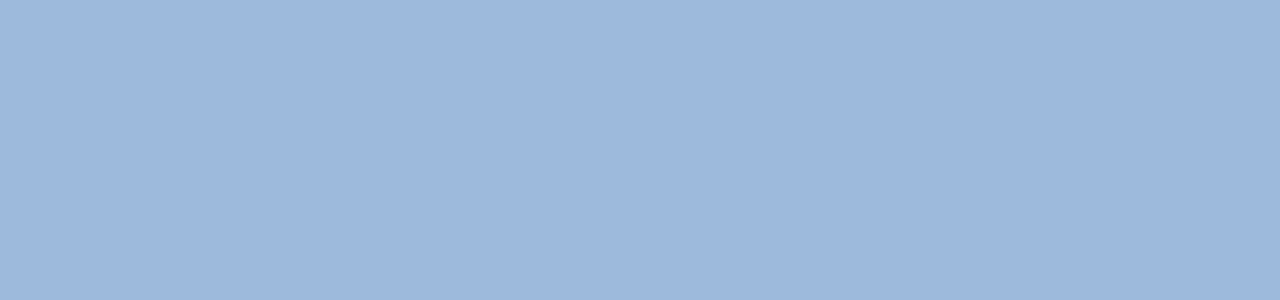
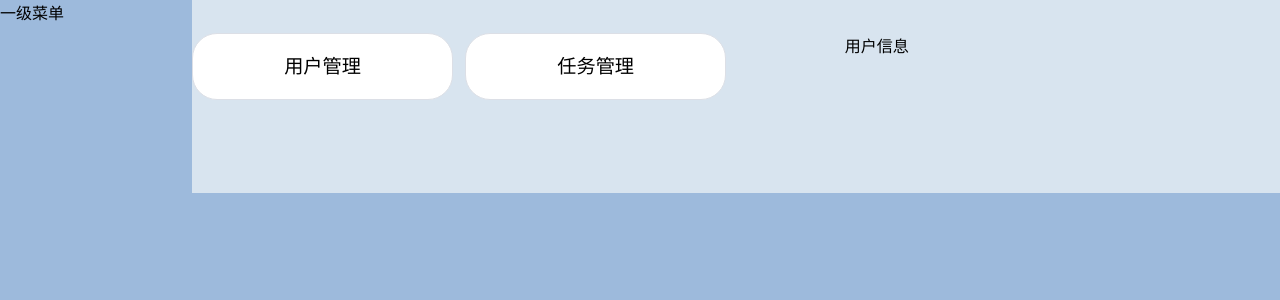
Before and after one commit to Wqinxi/front-design, a Vue app: page /manage/task in a window 1280 px wide. Before the commit this address had no page. Shown: the top 300 px of the page. Built offline with nearby package versions, Linux system fonts and the light colour scheme.

Commit message:
二级菜单雏形

```diff
--- a/public/css/reset.css
+++ b/public/css/reset.css
@@ -5,7 +5,7 @@ body{
 }
 :root{
     --bkg-clr: rgb(157,186,220);
-    --light-bgk-clr: rgb(216,228,239);
+    --light-bkg-clr: rgb(216,228,239);
 }
 @media screen and (max-width: 1250px){
     html{
--- /dev/null
+++ b/src/assets/js/generateRoutes.js
@@ -0,0 +1,25 @@
+// 根据一级路由生成二级路由
+
+export default function generateRoutes(type){
+    const routes = []
+    switch (type) {
+        case '加油区':
+            routes.push({title: '图像处理', url: '/refuel-area/img'})
+            routes.push({title: '视频监控', url: '/refuel-area/video'})
+            break
+        case '卸油区':
+            routes.push({title: '图像处理', url: '/unload-area/img'})
+            routes.push({title: '视频监控', url: '/unload-area/video'})
+            break
+        case '后台管理':
+            routes.push({title: '用户管理', url: '/manage/user'})
+            routes.push({title: '任务管理', url: '/manage/task'})
+            break
+        case '安全措施':
+            routes.push({title: '安全条例', url: '/secure/regulations'})
+            routes.push({title: '应急预案', url: '/secure/emergency-plan'})
+            routes.push({title: '联系电话', url: '/secure/contact-phone'})
+            break
+    }
+    return routes
+}
--- a/src/router/modules/manage.ts
+++ b/src/router/modules/manage.ts
@@ -0,0 +1,22 @@
+import type { RouteRecordRaw } from "vue-router";
+
+const ManageRouter:RouteRecordRaw = {
+    path: '/manage',
+    redirect: '/manage/user',
+    component: () => import('@/views/work-space/work-space-right/Index.vue'),
+    meta: { type: '后台管理' },
+    children:[
+        {
+            path: 'user',
+            component: () => import('@/views/auth/Index.vue'),
+            meta: { title: '用户管理' },
+        },
+        {
+            path: 'task',
+            component: () => import('@/views/auth/Index.vue'),
+            meta: { title: '任务管理' }
+        }
+
+    ]
+}
+export default ManageRouter
--- a/src/router/modules/secure.ts
+++ b/src/router/modules/secure.ts
@@ -1,5 +1,26 @@
 
 const SecureRouter = {
+    path: '/secure',
+    redirect: '/secure/regulations',
+    component: () => import('@/views/work-space/work-space-right/Index.vue'),
+    meta: { type: '安全措施' },
+    children:[
+        {
+            path: 'regulations',
+            component: () => import('@/views/auth/Index.vue'),
+            meta: { title: '安全条例' },
+        },
+        {
+            path: 'emergency-plan',
+            component: () => import('@/views/auth/Index.vue'),
+            meta: { title: '应急预案' }
+        },
+        {
+            path: 'contact-phone',
+            component: () => import('@/views/auth/Index.vue'),
+            meta: { title: '联系电话' }
+        }
 
+    ]
 }
 export default SecureRouter
--- a/src/router/modules/unload-area.ts
+++ b/src/router/modules/unload-area.ts
@@ -0,0 +1,22 @@
+import type { RouteRecordRaw } from "vue-router";
+
+const UnloadAreaRouter:RouteRecordRaw = {
+    path: '/unload-area',
+    redirect: '/unload-area/img',
+    component: () => import('@/views/work-space/work-space-right/Index.vue'),
+    meta: { type: '卸油区' },
+    children:[
+        {
+            path: 'img',
+            component: () => import('@/views/auth/Index.vue'),
+            meta: { title: '图像处理' },
+        },
+        {
+            path: 'video',
+            component: () => import('@/views/auth/Index.vue'),
+            meta: { title: '视频监控' }
+        }
+
+    ]
+}
+export default UnloadAreaRouter
--- a/src/views/work-space/Index.vue
+++ b/src/views/work-space/Index.vue
@@ -4,6 +4,13 @@
 -->
 <script setup>
 import {RouterView} from "vue-router";
+import generateRoutes from "@/assets/js/generateRoutes";
+import {useRoute} from "vue-router";
+import {ref} from "vue";
+
+const route = useRoute()
+console.log(route.meta)
+const routes = ref(generateRoutes(route.meta.type))
 
 </script>
 
@@ -13,7 +20,7 @@ import {RouterView} from "vue-router";
     一级菜单
   </div>
   <div class="work-space-right">
-    <RouterView v-slot="{ Component }">
+    <RouterView v-slot="{ Component }" :routes="routes">
       <keep-alive>
         <component :is="Component"/>
       </keep-alive>
@@ -35,7 +42,7 @@ import {RouterView} from "vue-router";
   }
   .work-space-right{
     width: 85%;
-    background-color: var(--light-bgk-clr);
+    background-color: var(--light-bkg-clr);
   }
 }
 
--- a/src/views/work-space/work-space-right/Index.vue
+++ b/src/views/work-space/work-space-right/Index.vue
@@ -3,25 +3,64 @@
 *@date 2023/11/21 22:56
 -->
 <script setup>
-import {useRoute, useRouter} from "vue-router";
+import {RouterView, useRoute, useRouter} from "vue-router";
+import {toRefs} from "vue";
 
-const route = useRoute()
-const router = useRouter()
-console.log(router)
+const props = defineProps({
+  routes:Array
+})
+const {routes} = toRefs(props)
+console.log(routes)
 </script>
 
 <template>
 <div class="second-router-menu">
-  二级菜单
+  <div class="route-change">
+    <el-button v-for="route in routes">
+      {{ route.title }}
+    </el-button>
+  </div>
+  <div class="admin-info">
+    用户信息
+  </div>
 </div>
 <div class="operating-space">
-
+  <RouterView v-slot="{ Component }">
+    <keep-alive>
+      <component :is="Component"/>
+    </keep-alive>
+  </RouterView>
 </div>
 </template>
 <style lang="less" scoped>
 .second-router-menu{
   width: 100%;
   height: 20%;
+  margin-top: 3%;
+  display: flex;
+  flex-flow: row;
+  .route-change{
+    flex: 0 0 60%;
+    display: flex;
+    flex-flow: row;
+    justify-content: left;
+    .el-button {
+      font-size: 1.2rem;
+      color: #000;
+      width:40%;
+      height: 15%;
+      padding: 5%;
+      background-color: #fff;
+      --el-button-hover-bg-color: var(--bkg-clr);
+      --el-button-hover-text-color: rgb(157,186,220);
+      --el-button-hover-border-color: rgb(157,186,220);
+      border-radius: 25px;
+    }
+  }
+  .admin-info{
+    flex: 0 0 40%;
+
+  }
 }
 .operating-space{
   width: 100%;
```
Also changed, not shown: src/router/index.ts (+6 -1 lines).
